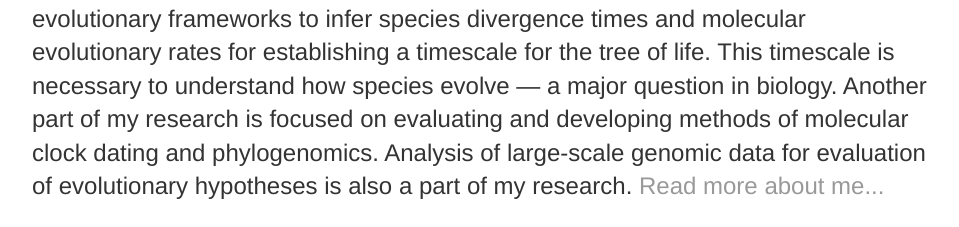
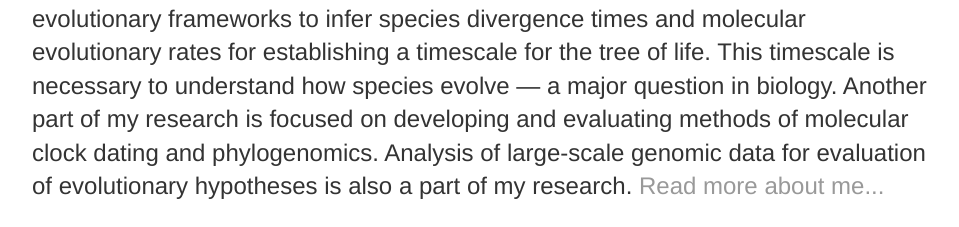
Before and after one commit to josebarbamontoya/josebarbamontoya.github.io, a Jekyll site: the page built from index.html, in a window 1280 px wide. Shown: the part 319-546 px from the top of the page, without its empty margins (160-1119 px from the left). Built offline with Jekyll 4.4.1, drawn with Linux system fonts in a browser that asks for light colours; some of the changed text lies outside the part shown; grey boxes are pictures that could not be loaded.

Commit message:
Update index.html

```diff
--- a/index.html
+++ b/index.html
@@ -4,6 +4,6 @@
 ---
 <div class="blurb">
 	<h1>Jose Barba-Montoya</h1>
-	<p>I am an evolutionary biologist studying patterns of molecular evolution and diversification of plants and animals. My research combines phylogenetics/phylogenomics with systematics and ecology, and applies evolutionary frameworks to infer species divergence times and molecular evolutionary rates for establishing a timescale for the tree of life. This timescale is necessary to understand how species evolve — a major question in biology. Another part of my research is focused on evaluating and developing methods of molecular clock dating and phylogenomics. Analysis of large-scale genomic data for evaluation of evolutionary hypotheses is also a part of my research</em>. <a href="/about">Read more about me...</a></p>
+	<p>I am an evolutionary biologist studying patterns of molecular evolution and diversification of plants and animals. My research combines phylogenetics/phylogenomics with systematics and ecology, and applies evolutionary frameworks to infer species divergence times and molecular evolutionary rates for establishing a timescale for the tree of life. This timescale is necessary to understand how species evolve — a major question in biology. Another part of my research is focused on developing and evaluating methods of molecular clock dating and phylogenomics. Analysis of large-scale genomic data for evaluation of evolutionary hypotheses is also a part of my research</em>. <a href="/about">Read more about me...</a></p>
 	<p style="text-align:center;"><img src="img/photo1.jpg" height="350" width="460"></p>
 </div><!-- /.blurb -->
```
